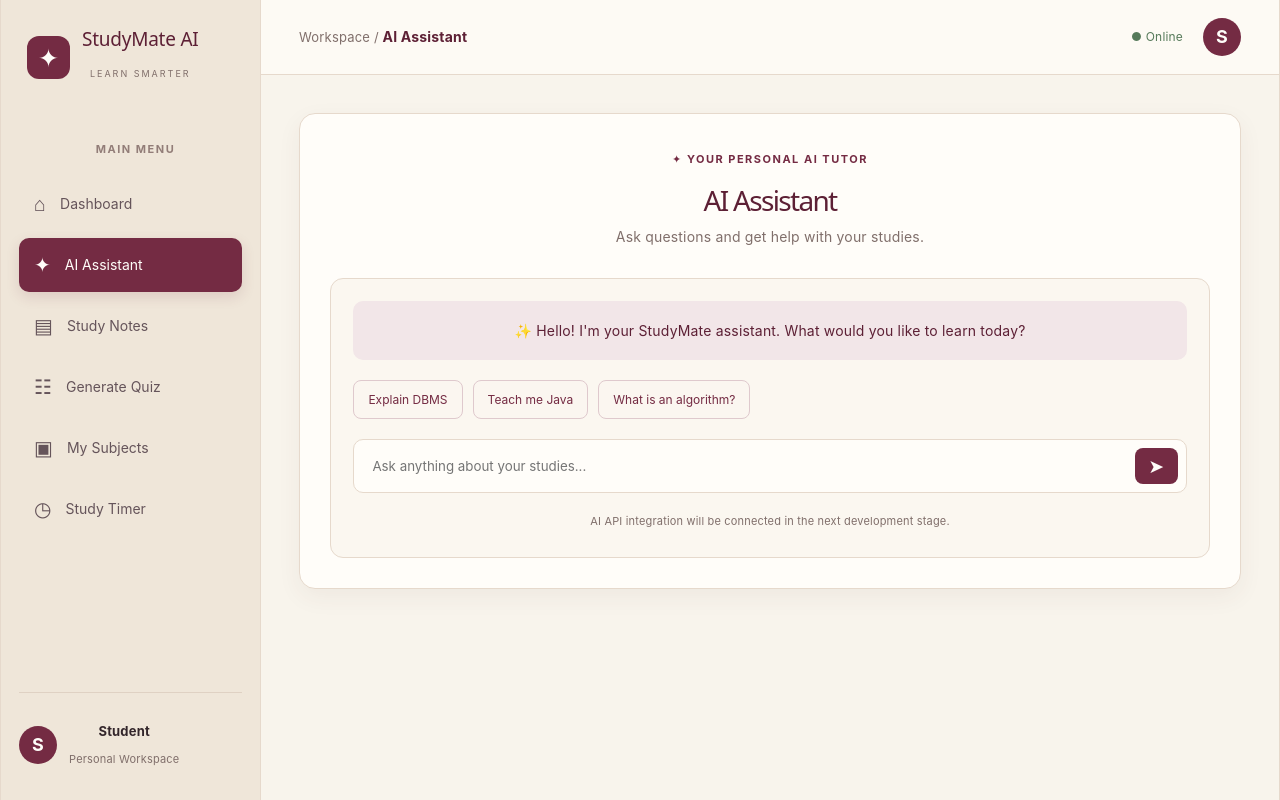
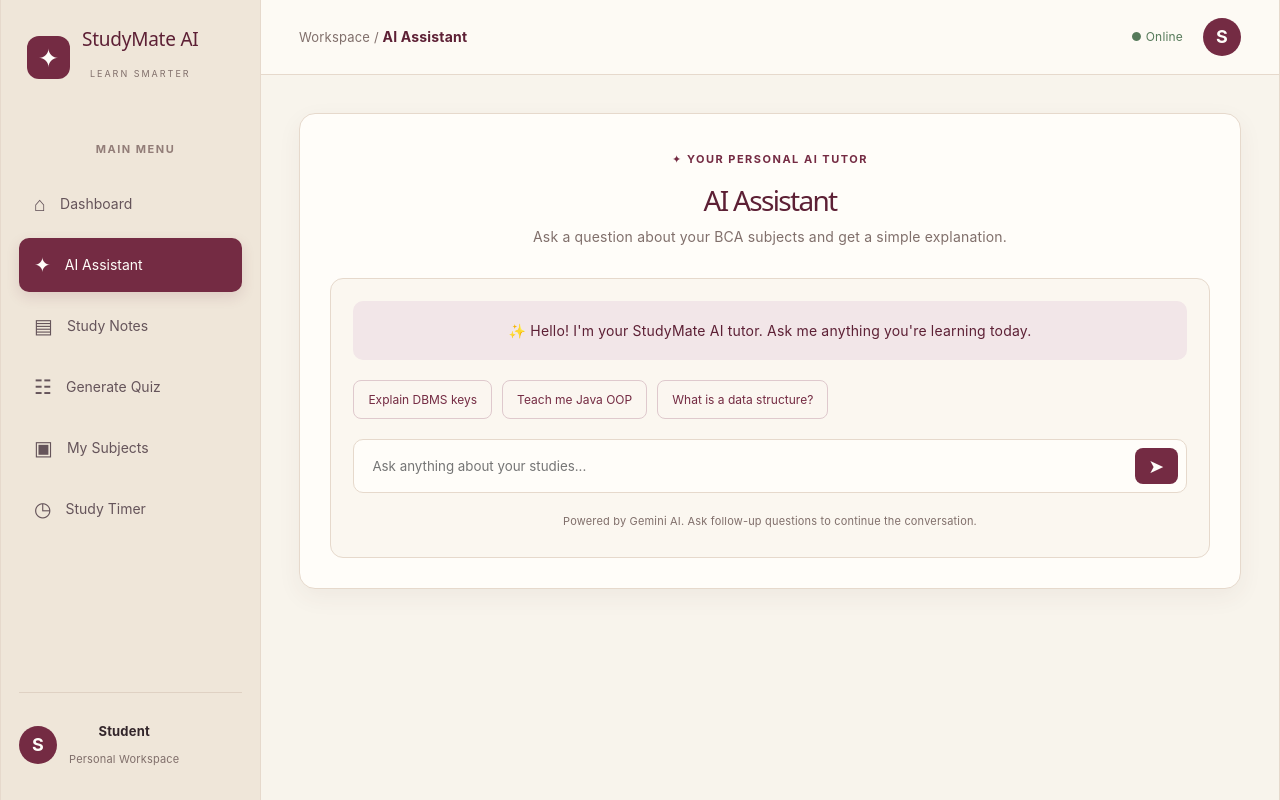
Before and after one commit to maahikesharwani1-stack/StudyMate-AI, a React (Vite) app: page / in a window 1280 px wide. Both pictures are taken after a click on the button "Ask AI Assistant →". Built offline with nearby package versions, Linux system fonts and the light colour scheme.

Commit message:
Connect AI Assistant chat to Gemini API

```diff
--- a/src/App.jsx
+++ b/src/App.jsx
@@ -7,6 +7,9 @@ import html2pdf from "html2pdf.js";
 function App() {
   const [activeTab, setActiveTab] = useState("Dashboard");
   const [question, setQuestion] = useState("");
+  const [chatMessages, setChatMessages] = useState([]);
+  const [isChatLoading, setIsChatLoading] = useState(false);
+  const [chatError, setChatError] = useState("");
   const [note, setNote] = useState("");
   const [notes, setNotes] = useState([]);
   const [time, setTime] = useState("25:00");
@@ -63,6 +66,52 @@ const handleGenerateNotes = async () => {
     setNotesError(error.message);
   } finally {
     setIsGenerating(false);
+  }
+};
+
+const handleAskAI = async (event) => {
+  event.preventDefault();
+
+  const trimmedQuestion = question.trim();
+  if (!trimmedQuestion || isChatLoading) return;
+
+  const updatedMessages = [
+    ...chatMessages,
+    { role: "user", content: trimmedQuestion }
+  ];
+
+  setChatMessages(updatedMessages);
+  setQuestion("");
+  setChatError("");
+  setIsChatLoading(true);
+
+  try {
+    const apiUrl = import.meta.env.DEV
+      ? "http://localhost:3001/api/ask-ai"
+      : "/api/ask-ai";
+
+    const response = await fetch(apiUrl, {
+      method: "POST",
+      headers: {
+        "Content-Type": "application/json"
+      },
+      body: JSON.stringify({ messages: updatedMessages })
+    });
+
+    const data = await response.json();
+
+    if (!response.ok) {
+      throw new Error(data.error || "Unable to get an AI response.");
+    }
+
+    setChatMessages((current) => [
+      ...current,
+      { role: "assistant", content: data.text }
+    ]);
+  } catch (error) {
+    setChatError(error.message || "Something went wrong. Please try again.");
+  } finally {
+    setIsChatLoading(false);
   }
 };
 
@@ -197,44 +246,72 @@ const handleDownloadPDF = () => {
           )}
 
           {activeTab === "AI Assistant" && (
-            <section className="panel">
+            <section className="panel assistant-panel">
               <span className="tag">✦ YOUR PERSONAL AI TUTOR</span>
               <h1>AI Assistant</h1>
-              <p>Ask questions and get help with your studies.</p>
+              <p>Ask a question about your BCA subjects and get a simple explanation.</p>
+
               <div className="chat-box">
+                <div className="chat-thread" aria-live="polite">
+                  {chatMessages.length === 0 && (
+                    <>
                       <div className="bot-message">
-                  ✨ Hello! I'm your StudyMate assistant. What would you like
-                  to learn today?
+                        ✨ Hello! I'm your StudyMate AI tutor. Ask me anything you're learning today.
                       </div>
                       <div className="suggestions">
-                  {["Explain DBMS", "Teach me Java", "What is an algorithm?"].map(
+                        {["Explain DBMS keys", "Teach me Java OOP", "What is a data structure?"].map(
                           (q) => (
-                      <button key={q} onClick={() => setQuestion(q)}>
+                            <button key={q} type="button" onClick={() => setQuestion(q)}>
                               {q}
                             </button>
                           )
                         )}
                       </div>
-                <form
-                  onSubmit={(e) => {
-                    e.preventDefault();
-                    if (question.trim()) {
-                      alert("Your question is ready for AI integration: " + question);
-                      setQuestion("");
-                    }
-                  }}
-                  className="chat-input"
+                    </>
+                  )}
+
+                  {chatMessages.map((message, index) => (
+                    <div
+                      key={`${message.role}-${index}`}
+                      className={`chat-message ${message.role === "user" ? "user-message" : "assistant-message"}`}
                     >
+                      {message.role === "assistant" ? (
+                        <ReactMarkdown remarkPlugins={[remarkGfm]}>
+                          {message.content}
+                        </ReactMarkdown>
+                      ) : (
+                        <p>{message.content}</p>
+                      )}
+                    </div>
+                  ))}
+
+                  {isChatLoading && (
+                    <div className="chat-message assistant-message typing-message">
+                      StudyMate is thinking…
+                    </div>
+                  )}
+                </div>
+
+                {chatError && <p className="chat-error">{chatError}</p>}
+
+                <form onSubmit={handleAskAI} className="chat-input">
                   <input
                     value={question}
                     onChange={(e) => setQuestion(e.target.value)}
                     placeholder="Ask anything about your studies..."
+                    aria-label="Your question"
+                    disabled={isChatLoading}
                   />
-                  <button type="submit">➤</button>
+                  <button
+                    type="submit"
+                    disabled={isChatLoading || !question.trim()}
+                    aria-label="Send question"
+                  >
+                    {isChatLoading ? "…" : "➤"}
+                  </button>
                 </form>
                 <small className="muted">
-                  AI API integration will be connected in the next development
-                  stage.
+                  Powered by Gemini AI. Ask follow-up questions to continue the conversation.
                 </small>
               </div>
             </section>
```
Lines whose indentation alone changed are shown as unchanged.
